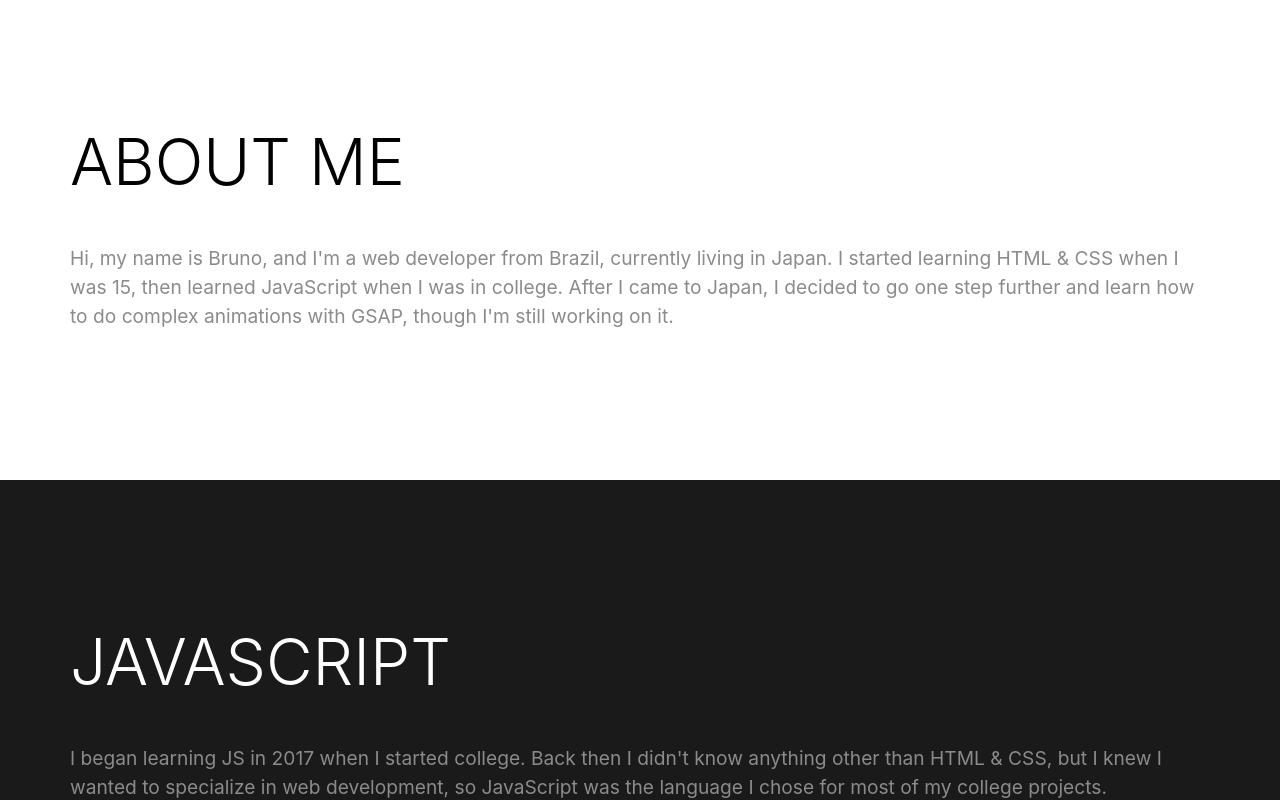
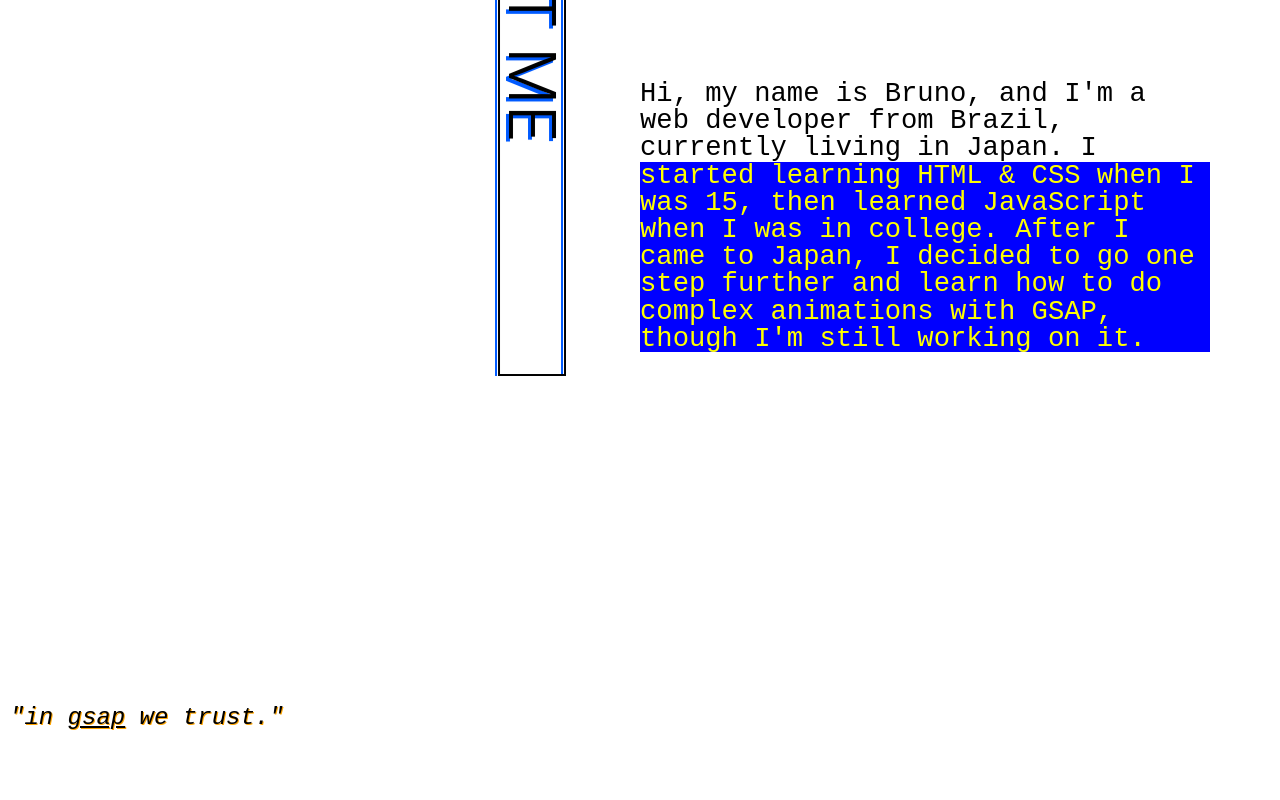
Before and after one commit to SirBruno/portfolio, a React (Create React App) app: page / in a window 1280 px wide. Shown: the part 820-1620 px from the top of the page. After the commit the page ends 1560 px from the top, so only its background shows below. Built offline with nearby package versions, Linux system fonts and the light colour scheme.

Commit message:
did some rly fckd up stuff

```diff
--- a/src/App.js
+++ b/src/App.js
@@ -1,9 +1,7 @@
 import { gsap, ScrollTrigger } from 'gsap/all'
 import './App.css'
 import Hero from './components/Hero/Hero'
-import HtmlCss from './components/HtmlCss/HtmlCss'
 import Section from './components/Section/Section'
-
 function App() {
 
   return (
@@ -12,13 +10,6 @@ function App() {
       <Section title={"About me"}>
         Hi, my name is Bruno, and I'm a web developer from Brazil, currently living in Japan. I started learning HTML & CSS when I was 15, then learned JavaScript when I was in college. After I came to Japan, I decided to go one step further and learn how to do complex animations with GSAP, though I'm still working on it.
       </Section>
-      {/* <HtmlCss gsap={gsap} ScrollTrigger={ScrollTrigger} /> */}
-      <Section theme={"dark"} title={"JavaScript"}>
-        I began learning JS in 2017 when I started college. Back then I didn't know anything other than HTML & CSS, but I knew I wanted to specialize in web development, so JavaScript was the language I chose for most of my college projects.
-      </Section>
-      <Section title={"Animations"}>
-        I only started getting deep into complex website animations a few months ago, but I think I'm getting the hang of GSAP now. I also experimented with Motion One for a while and it's pretty good and easy to use too. I have no preference between GSAP and Motion One, I just spend more time with GSAP because I started learned it first so I kinda got used to it.
-      </Section>
     </div>
   );
 }
--- a/src/components/HtmlCss/HtmlCss.css
+++ /dev/null
@@ -1,50 +0,0 @@
-.HtmlCss {
-  background: #fff;
-  color: #000;
-  min-height: 300px;
-  padding: 100px 0;
-  display: flex;
-  align-items: center;
-}
-
-.HtmlCss div {
-  max-width: 1140px;
-  margin: 0 auto;
-}
-
-.HtmlCss h2 {
-  font-size: 3.5rem;
-  line-height: 1;
-  font-weight: 300;
-  margin: 0;
-  transform: translate(0, 100px);
-  opacity: 0;
-  padding-bottom: 50px;
-}
-
-.HtmlCss p {
-  line-height: 150%;
-  font-weight: 400;
-  font-size: 1.2rem;
-  transform: translate(0, 100px);
-  opacity: 0;
-  margin: 0;
-  color: #8b8b8b;
-}
-
-@media screen and (max-width: 600px) {
-  .HtmlCss {
-    padding: 20px;
-  }
-
-  .HtmlCss h2 {
-    font-size: 2.5rem;
-    padding-bottom: 20px;
-    transform: translate(0, 50px);
-  }
-
-  .HtmlCss p {
-    font-size: 1rem;
-    transform: translate(0, 50px);
-  }
-}
--- a/src/components/HtmlCss/HtmlCss.js
+++ /dev/null
@@ -1,52 +0,0 @@
-import { useLayoutEffect, useRef } from 'react'
-import './HtmlCss.css'
-
-function HtmlCss(props) {
-
-  const section = useRef()
-  const ScrollTrigger = props.ScrollTrigger
-  props.gsap.registerPlugin(ScrollTrigger)
-  ScrollTrigger.config({
-    ignoreMobileResize: true
-  });
-
-  useLayoutEffect(() => {
-    let ctx = props.gsap.context(() => {
-      const timeline = props.gsap.timeline({
-        scrollTrigger: {
-          trigger: ".myDiv",
-          onEnter: self => console.log(self.isActive),
-          start: "top 85%"
-        }
-      })
-
-      timeline.to(".HtmlCss h2", {
-        y: 0,
-        duration: 0.5,
-        ease: "power1.out",
-        opacity: 1
-      })
-
-      timeline.to(".HtmlCss p", {
-        y: 0,
-        duration: 0.5,
-        ease: "power1.out",
-        opacity: 1,
-        delay: 0.1
-      }, "<")
-    }, section)
-
-    return () => ctx.revert()
-  }, [props.gsap])
-
-  return (
-    <section className="HtmlCss" ref={section}>
-      <div className="myDiv">
-        <h2>HTML & CSS</h2>
-        <p>I spent my entire teenagehood studying only HTML & CSS, not only because that's the only thing I needed to customize my website, but also because I was afraid of JavaScript back then.</p>
-      </div>
-    </section>
-  );
-}
-
-export default HtmlCss
--- a/src/components/Section/Section.css
+++ b/src/components/Section/Section.css
@@ -1,3 +1,7 @@
+section {
+  background: #fff;
+}
+
 section.dark {
   background: #1a1a1a;
   color: #fff;
@@ -6,6 +10,18 @@ section.dark {
 .section__titleContainer {
   margin: 0 0 50px;
   overflow: hidden;
+}
+
+.section__titleContainer:first-child {
+  transform: rotate(90deg);
+  mix-blend-mode: difference;
+  margin-top:-150px;
+}
+
+.section__titleContainer:first-child h2 {
+  mix-blend-mode: difference;
+  border: 2px solid red;
+  filter: invert(1) grayscale(1) contrast(9) drop-shadow(0.05em 0.05em orange);
 }
 
 .section__title {
@@ -19,20 +35,56 @@ section.dark {
 
 .section__pContainer {
   overflow: hidden;
+  position: relative;
+  background: white;
+  margin-top: -100px;
 }
 
-.section p {
-  font-size: 1.2rem;
-  line-height: 1.5;
-  color: #8b8b8b;
+.section p:not(.gsapText) {
+  font-size: 1.7rem;
+  line-height: 1;
+  color: #000;
   margin: 0;
   transform: translate(0, 100%);
+  mix-blend-mode: difference;
+  filter: invert(1) grayscale(1) contrast(9);
+  font-weight: 300;
+  font-family: monospace;
+}
+
+.section__pContainer:before {
+  content: '';
+  width: 100%;
+  height: 70%;
+  background: #00f;
+  display: block;
+  position: absolute;
+  bottom: 0;
 }
 
 .section__inner {
   max-width: 1140px;
   margin: 0 auto;
-  padding: 150px 0;
+  padding: 50px 0 300px;
+  display: flex;
+}
+
+.section__inner div {
+  width: 100%;
+}
+
+.gsapText {
+  color: #000;
+  font-size: 1.5rem;
+  line-height: 1;
+  margin: 0;
+  transform: translate(0, 100%);
+  mix-blend-mode: difference;
+  filter: grayscale(1) contrast(9) drop-shadow(0.05em 0.05em orange);
+  font-weight: 300;
+  font-family: monospace;
+  padding: 10px;
+  font-style: italic;
 }
 
 @media screen and (max-width: 600px) {
--- a/src/components/Section/Section.js
+++ b/src/components/Section/Section.js
@@ -24,6 +24,22 @@ function Section(props) {
         y: 0,
         duration: 0.5
       })
+      gsap.to(".section__pContainer", {
+        top: 0,
+        marginTop: 50
+      })
+
+      gsap.to('.section__pContainer', {
+        duration: 2,
+        padding: 50,
+        background: "#00f",
+        scrollTrigger: {
+          trigger: ".section__pContainer",
+          start: "top center",
+          end: "bottom center",
+          scrub: true
+        }
+      })
     }, section)
 
     return () => ctx.revert()
@@ -39,6 +55,7 @@ function Section(props) {
           <p>{props.children}</p>
         </div>
       </div>
+      <p className="gsapText">"in <a href="https://greensock.com/gsap/" target='_blank' rel="noopener noreferer">gsap</a> we trust."</p>
     </section>
   )
 }
```
